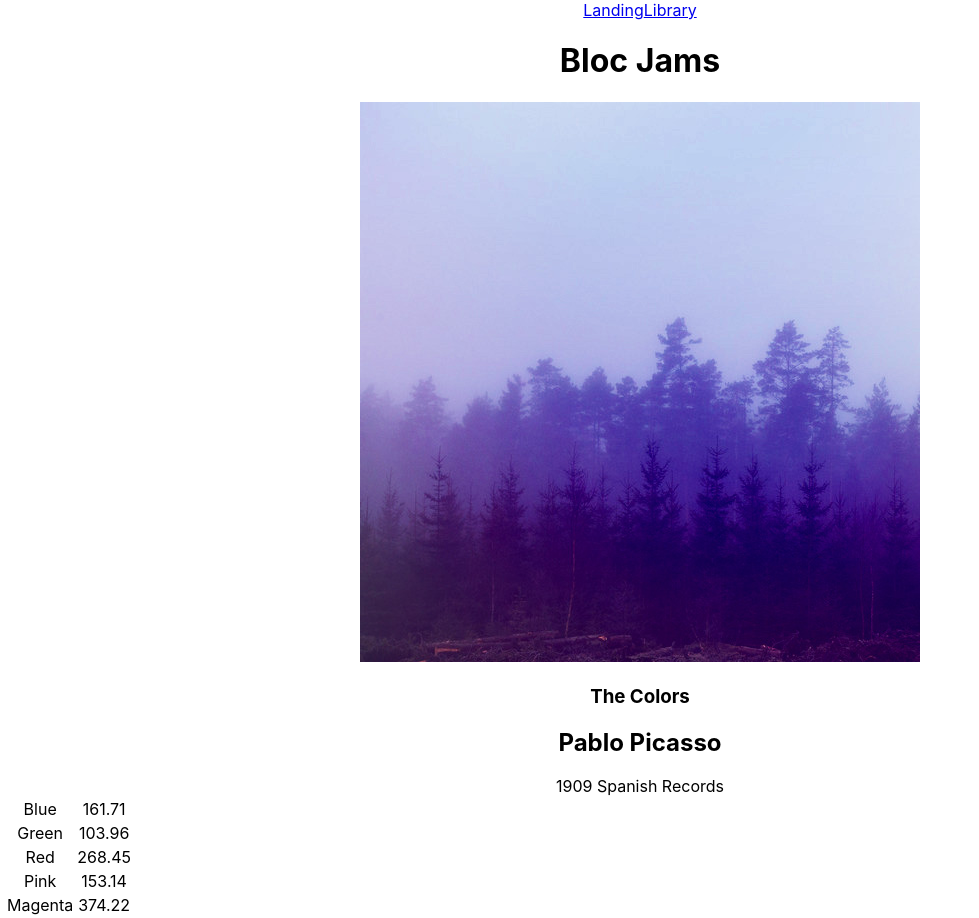
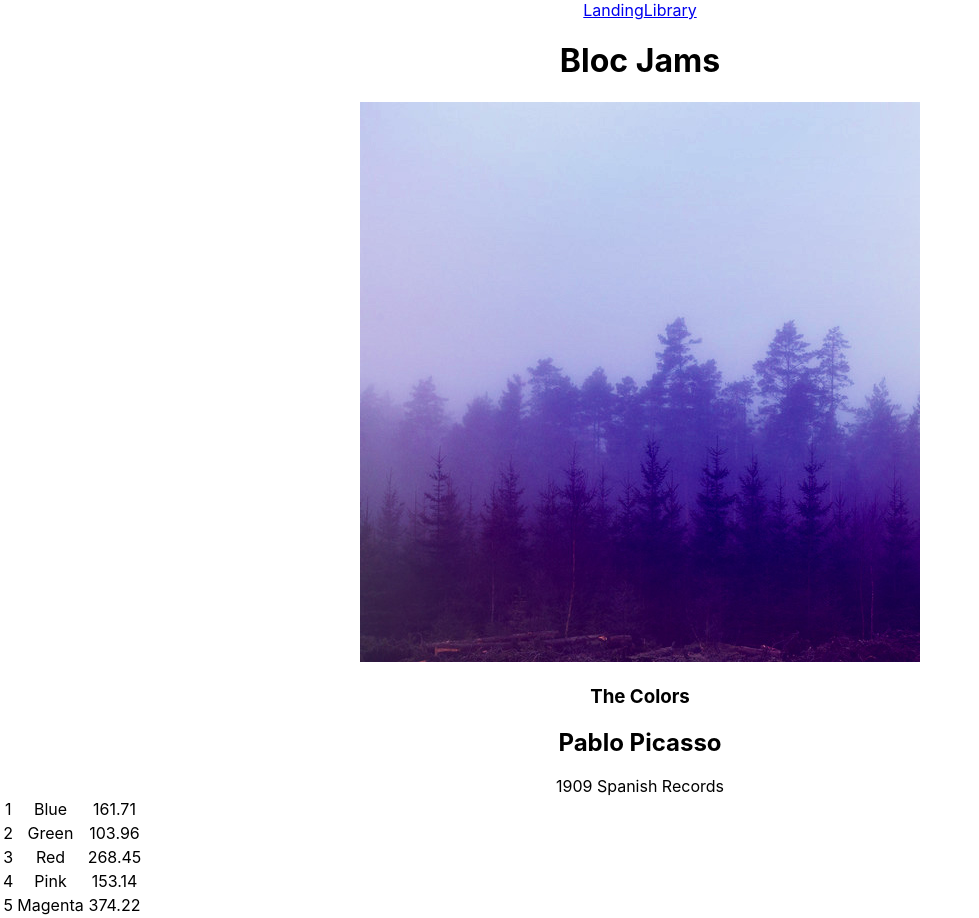
Before and after one commit to AshleeKiel/bloc-jams-react, a React (Create React App) app: page /album/the-colors in a window 1280 px wide. Shown: the whole page, without its empty margins (0-979 px from the left). Built offline with nearby package versions, Linux system fonts and the light colour scheme.

Commit message:
added song number to Album.js

```diff
--- a/src/components/Album.js
+++ b/src/components/Album.js
@@ -34,7 +34,7 @@ class Album extends Component {
                     <tbody>
                         {this.state.album.songs.map( (song, index) => (
                             <tr>
-                                <td>{song.index}</td>
+                                <td>{index+1}</td>
                                 <td>{song.title}</td>
                                 <td>{song.duration}</td>
                             </tr>
```
